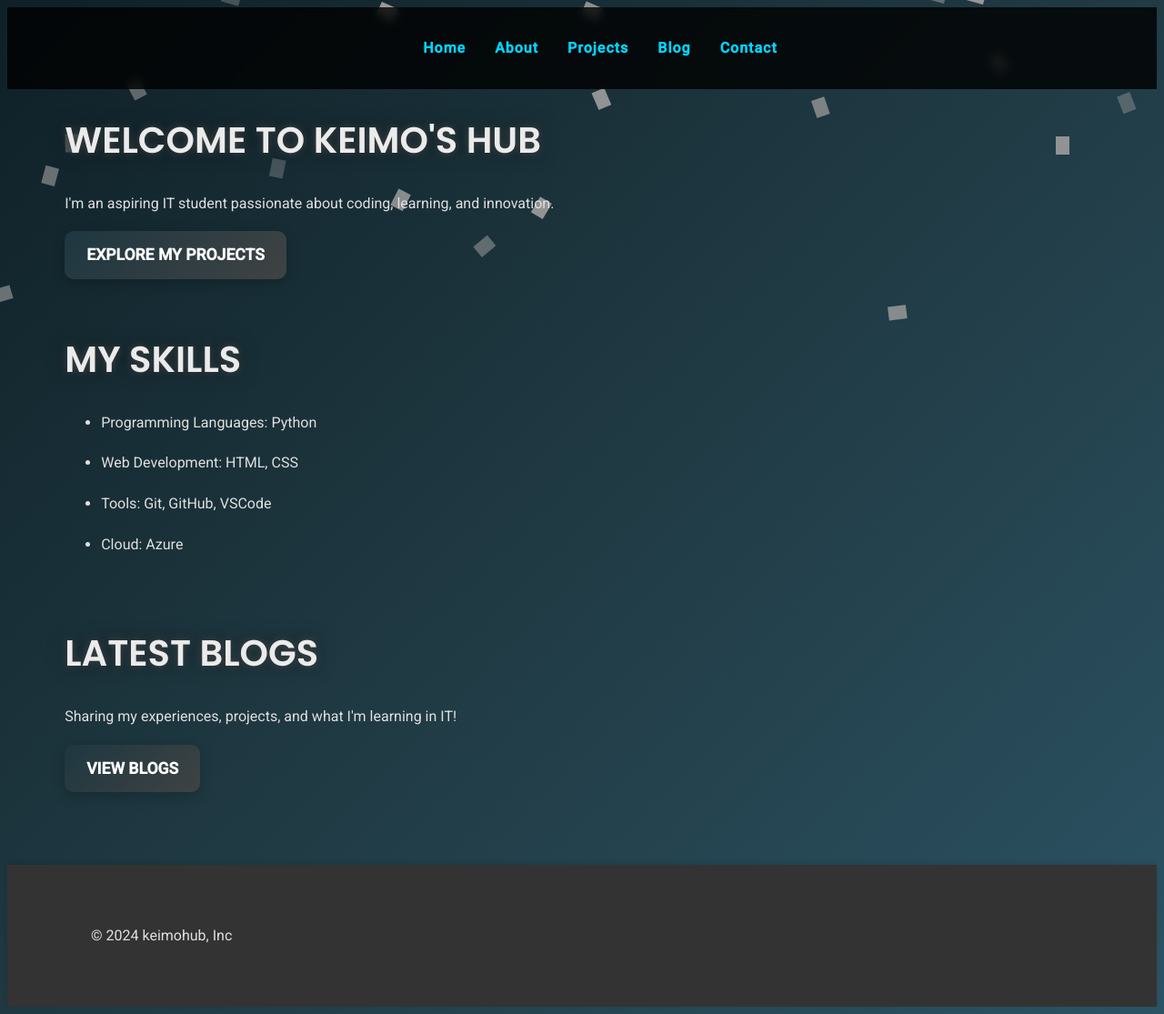
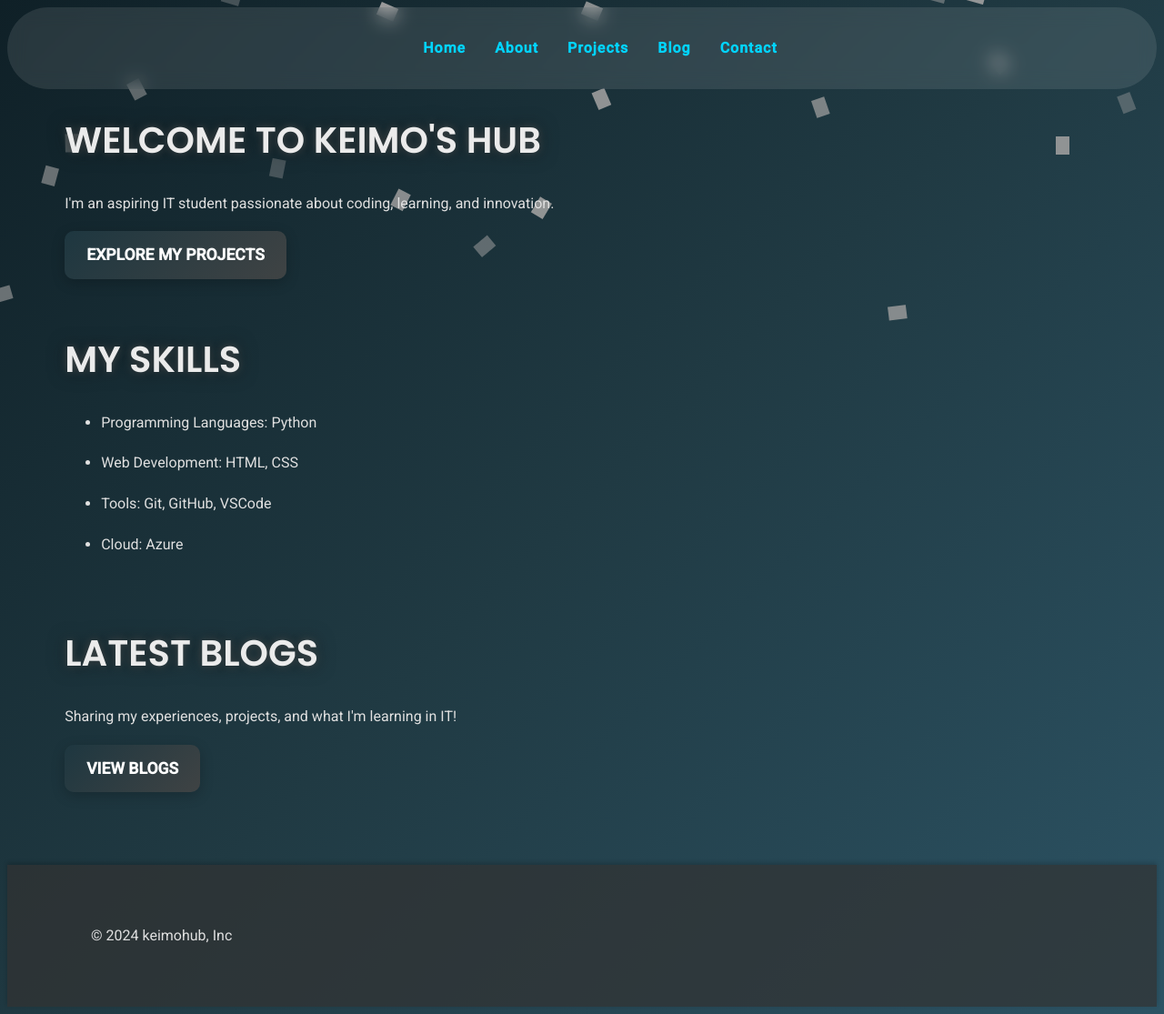
Before and after one commit to KeimoP/KeimoP.github.io, a plain HTML site: page index.html in a window 1280 px wide. Shown: the whole page at 91% size. Drawn offline with Linux system fonts and the light colour scheme; grey boxes are pictures that could not be loaded.

Commit message:
Update style.css

```diff
--- a/Styles/style.css
+++ b/Styles/style.css
@@ -127,11 +127,12 @@ header .tagline {
 /* Navigation Bar */
 nav {
     position: relative;
-    background: rgba(0, 0, 0, 0.8);
-    backdrop-filter: blur(5px); /* Modern glass effect */
+    background: rgba(255,255,255, 0.1);
+    backdrop-filter: blur(10px); /* Modern glass effect */
     padding: 1rem;
     text-align: center;
     z-index: 10;
+    border-radius: 50px;
 }
 
 /* Hamburger Menu */
@@ -424,11 +425,11 @@ footer {
 /* Footer styling */
 footer {
     text-decoration: none;
-    background: #333;
+    background: rgba(50,50,50, 0.7);
     padding: 1rem 2rem;
     font-family: 'Roboto', sans-serif;
     font-size: 0.9rem;
-    box-shadow: 0 -2px 5px rgba(0, 0, 0, 0.1); /* Optional shadow for styling */
+    box-shadow: 0 -2px 5px rgba(0, 0, 0, 0.2); /* Optional shadow for styling */
 }
 
 footer .container {
```
